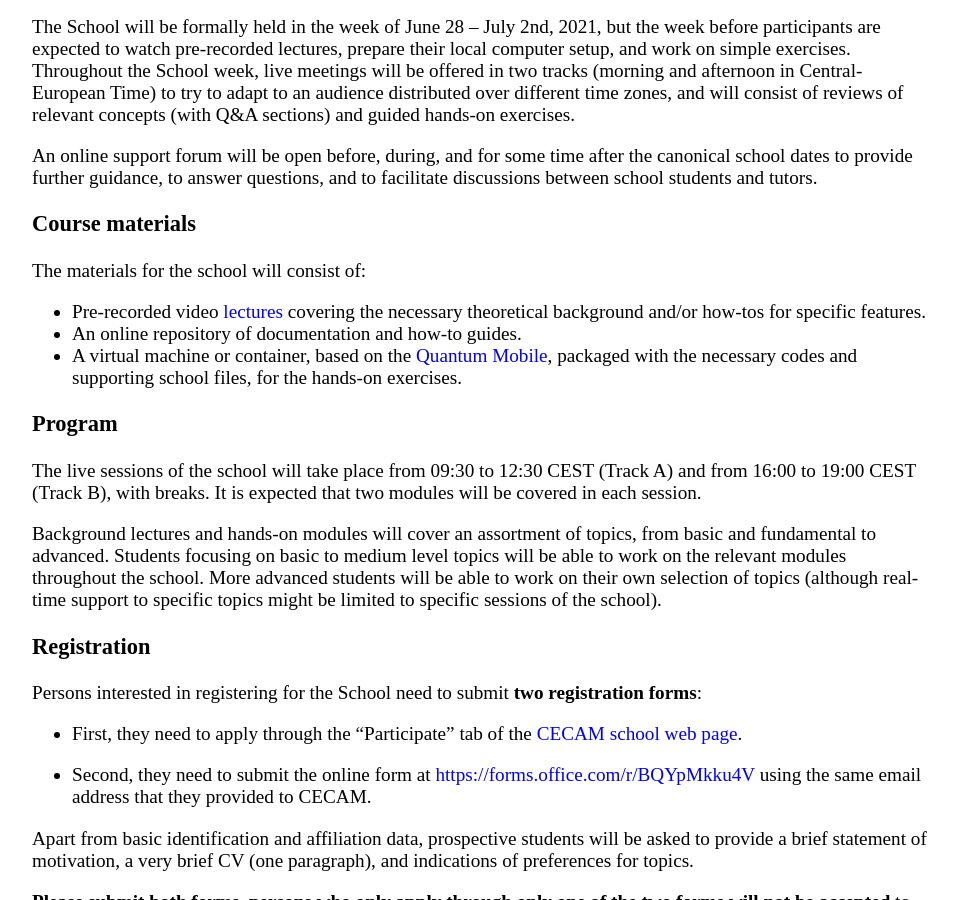
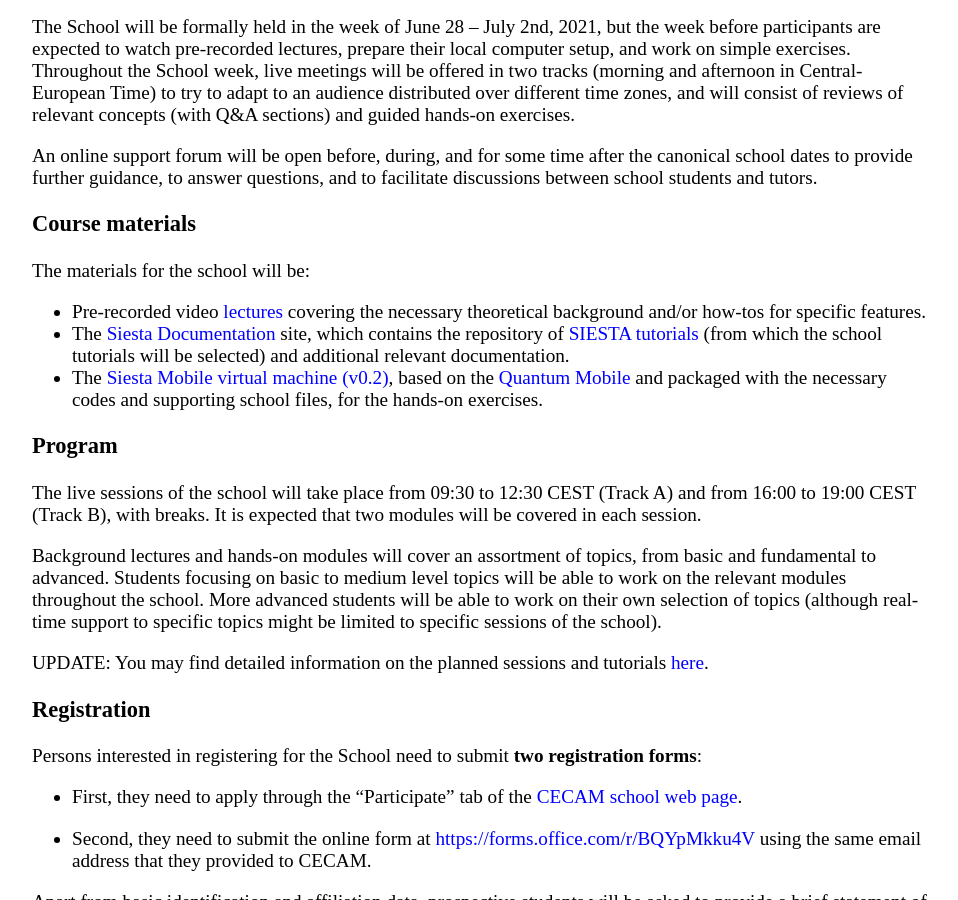
Before and after one commit to siesta-project/web-portal, a Jekyll site: the page built from _events/SIESTA_School-2021.md, in a window 1280 px wide and 900 px high, scrolled down 716 px. Shown: the whole window, without its empty margins (160-1118 px from the left). Built offline with Jekyll 4.4.1, drawn with Linux system fonts in a browser that asks for light colours.

Commit message:
Update School 2021 page with links to RTD and Siesta Mobile.

```diff
--- a/_events/SIESTA_School-2021.md
+++ b/_events/SIESTA_School-2021.md
@@ -38,13 +38,17 @@
 
 ### Course materials
 
-The materials for the school will consist of:
+The materials for the school will be:
  - Pre-recorded video [lectures](Lectures.html)
    covering the necessary theoretical background
    and/or how-tos for specific features.
- - An online repository of documentation and how-to guides.
- - A virtual machine or container, based on the
-   [Quantum Mobile](https://quantum-mobile.readthedocs.io/), packaged
+ - The [Siesta Documentation](https://docs.siesta-project.org/projects/siesta/) site,
+   which contains the repository of
+   [SIESTA tutorials](https://docs.siesta-project.org/projects/siesta/tutorials/)
+   (from which the school tutorials will be selected) and additional relevant documentation.
+ - The
+   [Siesta Mobile virtual machine (v0.2)](https://drive.google.com/drive/folders/14V50YRuJfW1jxdWkQzZPnTx0TIa10ftX), based on the
+   [Quantum Mobile](https://quantum-mobile.readthedocs.io/) and packaged
    with the necessary codes and supporting school files, for the hands-on
    exercises.
 
@@ -60,6 +64,9 @@
 school. More advanced students will be able to work on their own selection of
 topics (although real-time support to specific topics might be limited to
 specific sessions of the school).
+
+UPDATE: You may find detailed information on the planned sessions and tutorials
+[here](Sessions.html).
 
 ### Registration
 
```
